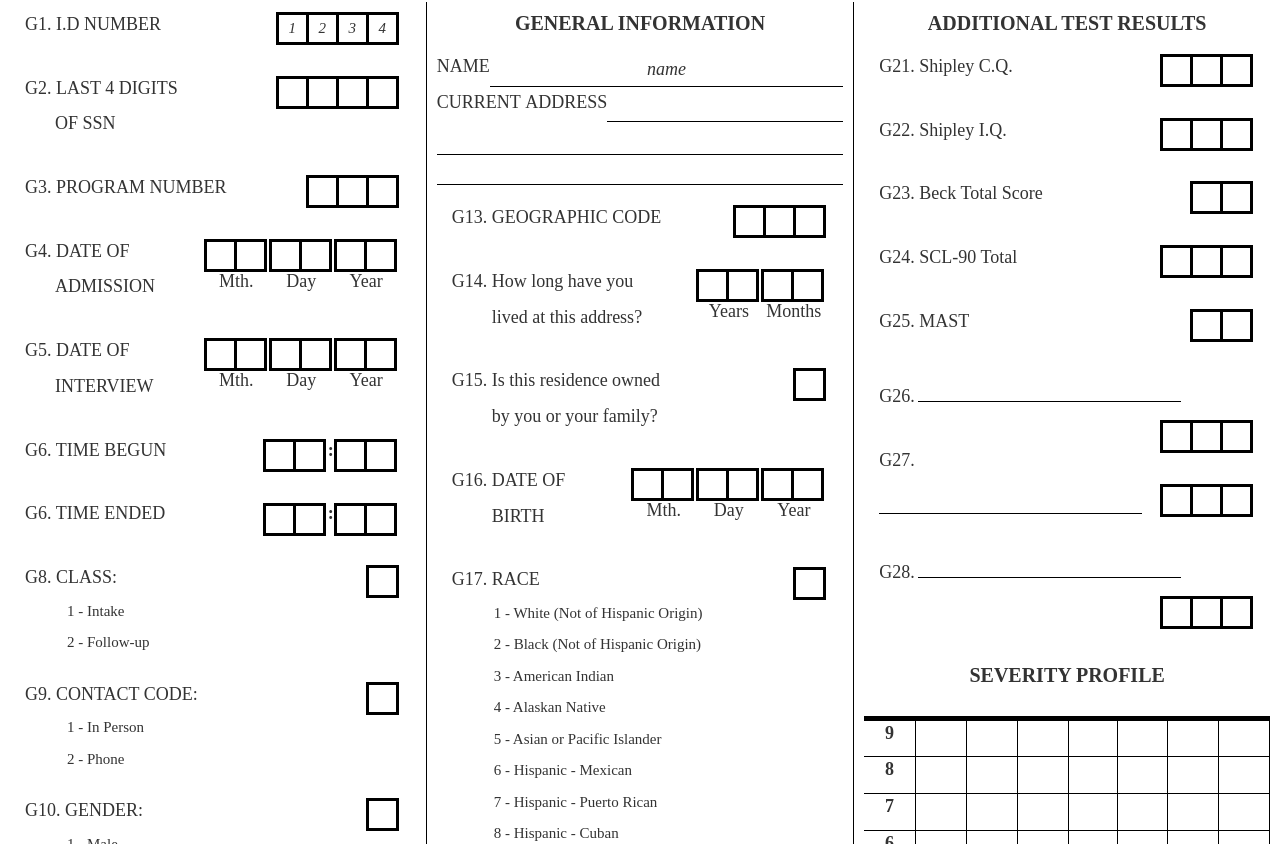
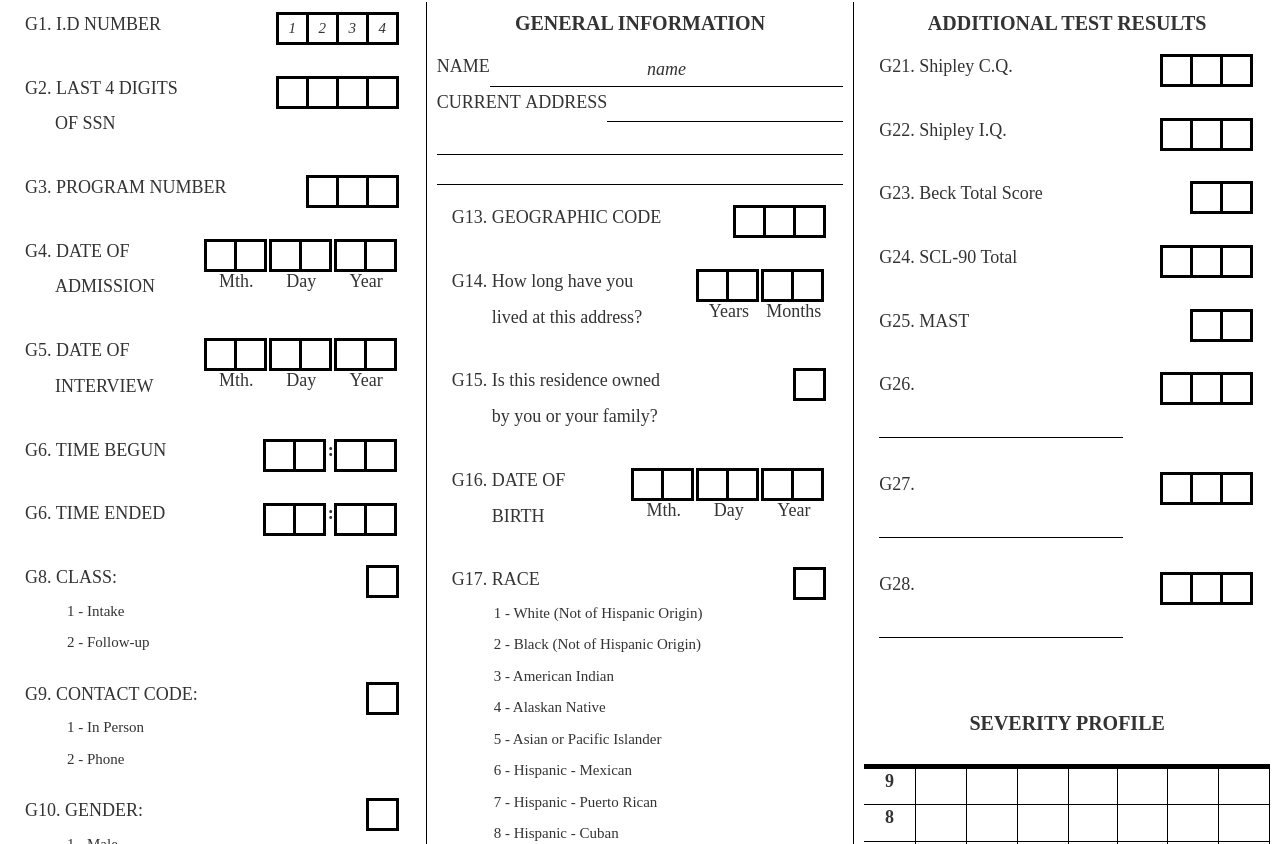
Before and after one commit to impomales/HTMLForm4, a plain HTML site: page index.html in a window 1280 px wide. Shown: the part 455-1299 px from the top of the page. Drawn offline with nearby package versions, Linux system fonts and the light colour scheme.

Commit message:
minor corrections

```diff
--- a/index.html
+++ b/index.html
@@ -554,37 +554,37 @@
           </table>
         </li>
         <li>
+          <table>
+            <tr>
+              <td class="formCell"></td>
+              <td class="formCell"></td>
+              <td class="formCell"></td>
+            </tr>
+          </table>
           <p>G26.</p>
-          <div class='formInputLine' style="width: 70%"></div>
-          <table>
-            <tr>
-              <td class="formCell"></td>
-              <td class="formCell"></td>
-              <td class="formCell"></td>
-            </tr>
-          </table>
-        </li>
-        <li>
+          <div class='formInputLine' style="width: 65%"></div>
+        </li>
+        <li>
+          <table>
+            <tr>
+              <td class="formCell"></td>
+              <td class="formCell"></td>
+              <td class="formCell"></td>
+            </tr>
+          </table>
           <p>G27.</p>
-          <div class='formInputLine' style="width: 70%"></div>
-          <table>
-            <tr>
-              <td class="formCell"></td>
-              <td class="formCell"></td>
-              <td class="formCell"></td>
-            </tr>
-          </table>
-        </li>
-        <li>
+          <div class='formInputLine' style="width: 65%"></div>
+        </li>
+        <li>
+          <table>
+            <tr>
+              <td class="formCell"></td>
+              <td class="formCell"></td>
+              <td class="formCell"></td>
+            </tr>
+          </table>
           <p>G28.</p>
-          <div class='formInputLine' style="width: 70%"></div>
-          <table>
-            <tr>
-              <td class="formCell"></td>
-              <td class="formCell"></td>
-              <td class="formCell"></td>
-            </tr>
-          </table>
+          <div class='formInputLine' style="width: 65%"></div>
         </li>
       </ul>
       <br>
@@ -1687,7 +1687,7 @@
           <p><u>Note:</u> See manuel for representative examples for each drug class</p>
         </li>
         <li>
-          <p><u>Route of Administration</u>: 1 = Oral, 2 = Nasal, 3 = Smoking, 4 = Non IV inj., 5 = IV inj.</p>
+          <p><u>Route of Administration</u>: 1 = Oral, 2 = Nasal,<br> 3 = Smoking, 4 = Non IV inj., 5 = IV inj.</p>
         </li>
         <li><h2 style="text-align: left; margin-left: 20px; padding: 0px"><u>COMMENTS</u></h2></li>
       </ul>
@@ -2884,6 +2884,7 @@
           </table>
         </li>
         <li>
+          <br><br><br><br>
           <table>
             <tr>
               <td>
```
